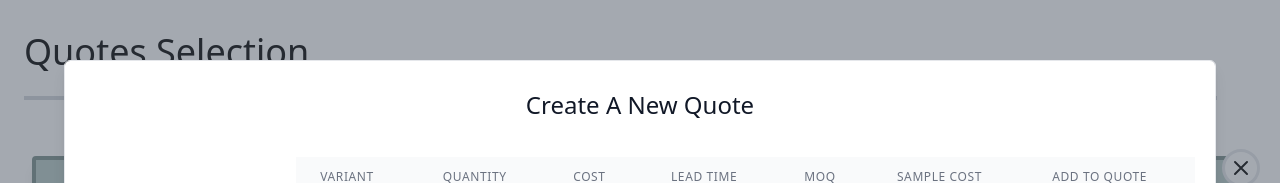
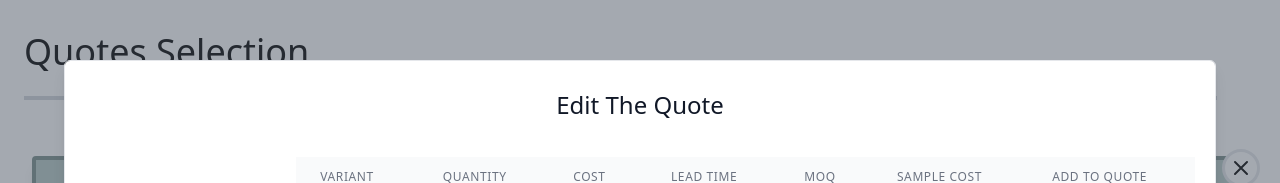
Before and after one commit to HectorMG02/cavela-test, a React (Vite) app: page / in a window 1280 px wide. Both pictures are taken after a click on the element 221 px from the left and 319 px from the top of the page. Shown: the top 183 px of the page. Built offline with nearby package versions, Linux system fonts and the light colour scheme.

Commit message:
pass data to modal

```diff
--- a/src/components/Cards/PlaceholderCard/PlaceholderCard.tsx
+++ b/src/components/Cards/PlaceholderCard/PlaceholderCard.tsx
@@ -1,4 +1,4 @@
-import NewQuoteModal from "../../NewQuoteModal/NewQuoteModal";
+import NewQuoteModal from "../../QuoteModal/NewQuoteModal";
 import useLogic from "./logic";
 
 const PlaceholderCard = () => {
--- a/src/components/Cards/SupplierCard/SupplierCard.tsx
+++ b/src/components/Cards/SupplierCard/SupplierCard.tsx
@@ -1,16 +1,13 @@
+/* eslint-disable @typescript-eslint/no-explicit-any */
 import React from 'react';
 import QuotesTable from '../../Tables/QuotesTable/QuotesTable';
 import { SupplierCardProps } from './types';
 import useLogic from './logic';
 import RatingBox from '../../RatingBox/RatingBox';
-import NewQuoteModal from '../../NewQuoteModal/NewQuoteModal';
+import EditQuoteModal from '../../QuoteModal/EditQuoteModal';
 
 const SupplierCard: React.FC<SupplierCardProps> = ({
-    name,
-    rating,
-    colorScheme,
-    ratingColorScheme,
-    variants,
+    quote,
     closeCard,
 }) => {
     const {
@@ -22,7 +19,7 @@ const SupplierCard: React.FC<SupplierCardProps> = ({
         open,
         setOpen,
         onClose
-    } = useLogic({ colorScheme, ratingColorScheme });
+    } = useLogic({ quote });
 
     return (
         <div>
@@ -37,21 +34,21 @@ const SupplierCard: React.FC<SupplierCardProps> = ({
         >
             <div className="flex justify-between items-center mb-4">
                 <div className="p-3">
-                    <h3 className="font-bold text-3xl">{name}</h3>
+                    <h3 className="font-bold text-3xl">{quote.name}</h3>
                 </div>
 
                 <RatingBox
                     backgroundColor={scoreBackgroundColor}
                     borderColor={scoreBorderColor}
                     textColor={scoreTextColor}
-                    rating={rating}
+                    rating={Number(quote.score).toFixed(1)}
                 />
             </div>
 
             <button
-                className={`absolute top-2 right-2 transform translate-x-6 -translate-y-1/2 text-black hover:text-gray-700 border-[3px] border-[${colorScheme?.borderColor}] rounded-full p-1 bg-white hover:bg-gray-100 transition-all duration-300 ease-in-out
+                className={`absolute top-2 right-2 transform translate-x-6 -translate-y-1/2 text-black hover:text-gray-700 border-[3px] border-[${quote.colorScheme?.borderColor}] rounded-full p-1 bg-white hover:bg-gray-100 transition-all duration-300 ease-in-out
                 hover:scale-110`}
-                onClick={closeCard}
+                onClick={() => closeCard}
             >
                 <svg
                     className="size-6"
@@ -69,9 +66,9 @@ const SupplierCard: React.FC<SupplierCardProps> = ({
             </button>
 
             <button
-                className={`absolute top-2 right-2 transform translate-x-6 translate-y-6 text-black hover:text-gray-700 border-[3px] border-[${colorScheme?.borderColor}] rounded-full p-1 bg-white hover:bg-gray-100 transition-all duration-300 ease-in-out hover:scale-110
+                className={`absolute top-2 right-2 transform translate-x-6 translate-y-6 text-black hover:text-gray-700 border-[3px] border-[${quote.colorScheme?.borderColor}] rounded-full p-1 bg-white hover:bg-gray-100 transition-all duration-300 ease-in-out hover:scale-110
                 `}
-                onClick={closeCard}
+                onClick={() => closeCard}
             >
                 <svg
                     className="size-6"
@@ -88,10 +85,17 @@ const SupplierCard: React.FC<SupplierCardProps> = ({
                 </svg>
             </button>
 
-            <QuotesTable variants={variants} />
+            <QuotesTable variants={quote.quoteItems.map((item: any) => ({
+                    name: item.variant,
+                    quantity: item.quantity,
+                    unitCost: item['unit_cost'].slice(1),
+                    total: (parseFloat(item['unit_cost'].slice(1)) * item.quantity).toFixed(2),
+                }))} />
         </div>
             {
-                open && <NewQuoteModal onClose={onClose} />
+                open && <EditQuoteModal onClose={onClose}
+                quoteData={quote}
+                />
             }
         </div>
     );
--- a/src/components/Cards/SupplierCard/logic.ts
+++ b/src/components/Cards/SupplierCard/logic.ts
@@ -1,22 +1,20 @@
 import { useState } from "react";
-import { CardsColorScheme, RatingColorScheme } from "../../../types/colorTypes";
+import { QuoteData } from "./types";
 
 
-const useLogic = ( { colorScheme, ratingColorScheme } : { colorScheme : CardsColorScheme | undefined,
-    ratingColorScheme : RatingColorScheme
-    }) => {
+const useLogic = ( { quote } : { quote : QuoteData}) => {
       const [open, setOpen] = useState(false);
 
       const onClose = () => {
           setOpen(false);
       }
 
-      const backgroundColor = colorScheme?.backgroundColor;
-      const borderColor = colorScheme?.borderColor;
+      const backgroundColor = quote.colorScheme?.backgroundColor;
+      const borderColor = quote.colorScheme?.borderColor;
 
-      const scoreBackgroundColor = ratingColorScheme?.backgroundColor;
-    const scoreBorderColor = ratingColorScheme?.borderColor;
-    const scoreTextColor = ratingColorScheme?.textColor;
+      const scoreBackgroundColor = quote.ratingColorScheme?.backgroundColor;
+    const scoreBorderColor = quote.ratingColorScheme?.borderColor;
+    const scoreTextColor = quote.ratingColorScheme?.textColor;
 
     return {
         backgroundColor,
--- /dev/null
+++ b/src/components/QuoteModal/EditQuoteModal.tsx
@@ -0,0 +1,30 @@
+/* eslint-disable @typescript-eslint/no-explicit-any */
+import SupplierTable from '../Tables/SupplierTable/SupplierTable';
+import useLogic from './logic';
+
+const EditQuoteModal = ({ onClose, quoteData }: { onClose: () => void, quoteData: any }) => {
+    useLogic({ onClose });
+
+    return (
+        <div
+            className="fixed inset-0 bg-gray-600 bg-opacity-50 overflow-y-auto h-full w-full z-10"
+            id="new-quote-modal"
+        >
+            <div className="relative top-10 mx-auto p-5 border w-[90%] h-[86%] shadow-lg rounded-md bg-white overflow-y-auto mt-5
+            ">
+                <div className="mt-3 text-center">
+                    <h3 className="text-2xl leading-6 font-medium text-gray-900">
+                        Edit The Quote
+                    </h3>
+                </div>
+
+                <SupplierTable onClose={onClose}
+                    isEditing
+                    currentData={quoteData}
+                />
+            </div>
+        </div>
+    );
+};
+
+export default EditQuoteModal;
--- a/src/components/Tables/SupplierTable/SupplierTable.tsx
+++ b/src/components/Tables/SupplierTable/SupplierTable.tsx
@@ -3,9 +3,9 @@ import { QuoteItem } from '../../../types/dataTypes';
 import RatingBox from '../../RatingBox/RatingBox';
 import useLogic from './logic';
 
-const SupplierTable = ({ onClose }: { onClose: () => void }) => {
+const SupplierTable = ({ onClose, isEditing = false, currentData = null }: { onClose: () => void, isEditing?: boolean, currentData?: any}) => {
     const { allQuotes, checkAvailableQuote, toggleQuote, createNewQuote } =
-        useLogic({ onClose });
+        useLogic({ onClose, isEditing, currentData });
 
     return (
         <div>
--- a/src/components/Tables/SupplierTable/logic.ts
+++ b/src/components/Tables/SupplierTable/logic.ts
@@ -6,13 +6,14 @@ import { createQuote } from '../../../redux/quotes/quotes.action';
 import { cardColorSchemes, ratingColorSchemes } from '../../../utils/colors';
 
 
-const useLogic = ({ onClose } : { onClose: () => void }) => {
+const useLogic = ({ onClose, isEditing, currentData } : { onClose: () => void, isEditing: boolean, currentData: any }) => {
     // eslint-disable-next-line @typescript-eslint/no-explicit-any
     const dispatch = useDispatch<any>();
     const { allQuotes, availableQuotes } = useSelector((state: RootState) => state.quotes);
     const [ selectedQuotes, setSelectedQuotes ] = useState<any[]>([]);
     const [ selectedSupplierId, setSelectedSupplierId ] = useState<any>(null);
 
+    console.log(currentData, isEditing)
 
      const checkAvailableQuote  = (supplier_id: string) => {
         const supplierIsUsed =  !!availableQuotes.find((quote: any) => {
--- a/src/pages/QuotesScreen/QuotesScreen.tsx
+++ b/src/pages/QuotesScreen/QuotesScreen.tsx
@@ -24,16 +24,7 @@ const QuotesScreen = () => {
         const supplierCards = availableQuotes.slice(0, 3).map((quote: any) => (
             <SupplierCard
                 key={quote.supplier_id}
-                name={quote.name}
-                rating={Number(quote.score).toFixed(1)}
-                variants={quote.quoteItems.map((item: any) => ({
-                    name: item.variant,
-                    quantity: item.quantity,
-                    unitCost: item['unit_cost'].slice(1),
-                    total: (parseFloat(item['unit_cost'].slice(1)) * item.quantity).toFixed(2),
-                }))}
-                colorScheme={quote.colorScheme}
-                ratingColorScheme={quote.ratingColorScheme}
+                quote={quote}
                 closeCard={() => closeCard(quote.supplier_id)}
             />
         ));
```
Also changed, not shown: src/components/Cards/SupplierCard/types.ts (+22 -9 lines), src/components/QuoteModal/NewQuoteModal.tsx (renamed from src/components/NewQuoteModal/NewQuoteModal.tsx), src/components/QuoteModal/logic.ts (renamed from src/components/NewQuoteModal/logic.ts).
